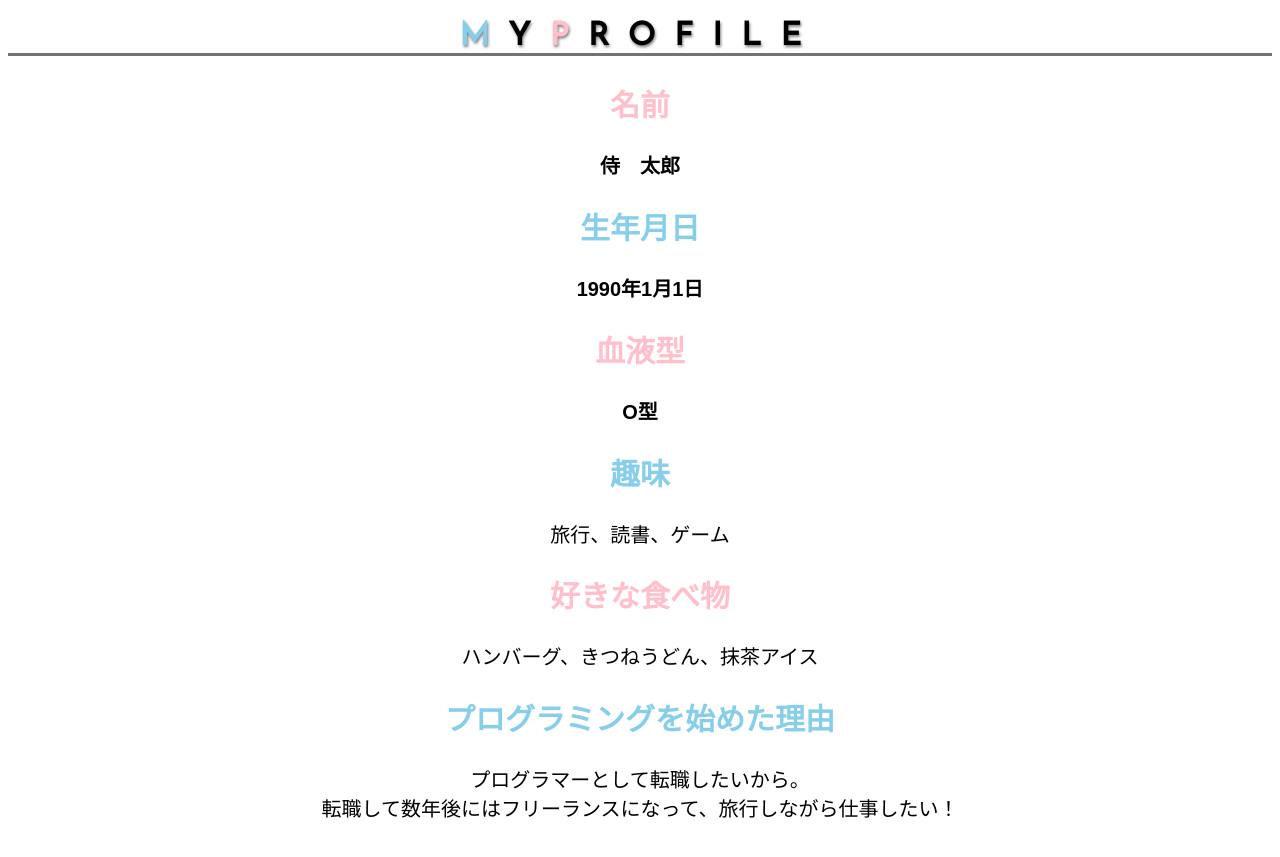
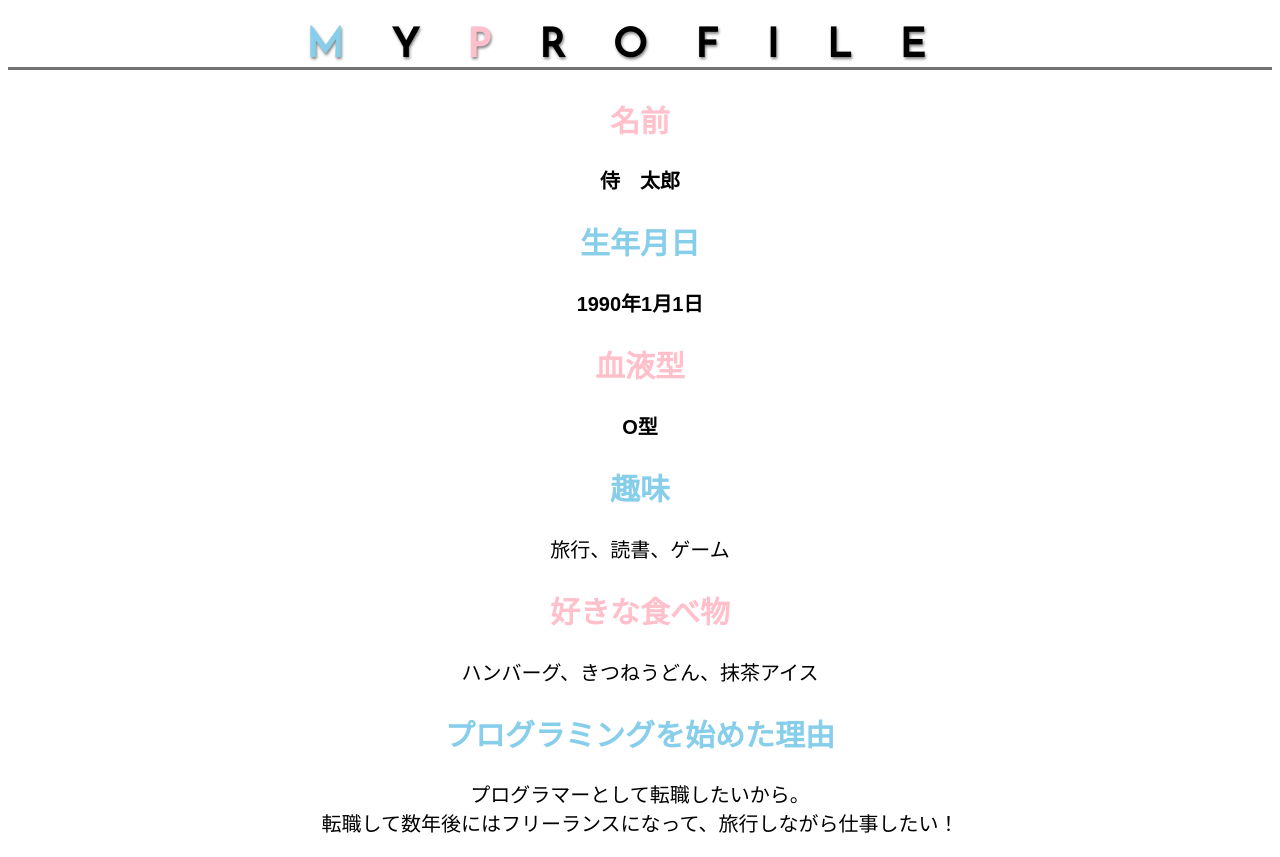
Before and after one commit to kiyo-renote/html-css-basic-kadai, a plain HTML site: page kadai_015/kadai_015.html in a window 1280 px wide. Drawn offline with Linux system fonts and the light colour scheme.

Commit message:
Update style.css

```diff
--- a/kadai_015/style.css
+++ b/kadai_015/style.css
@@ -1,6 +1,9 @@
+html {
+    font-size: 20px;
+}
+
 body {
     font-family: "Arial", "Meiryo", sans-serif;
-    font-size: 20px;
     text-align: center;
 }
 
@@ -15,7 +18,7 @@ body {
 h1 {
     font-family: "Josefin Sans", sans-serif;
     font-size: 2rem;
-    letter-spacing: 1.2rem;
+    letter-spacing: 1.2em;
     text-shadow: 1px 2px 3px #808080;
     border-bottom: solid 3px rgb(115,115,114);
 }
```
